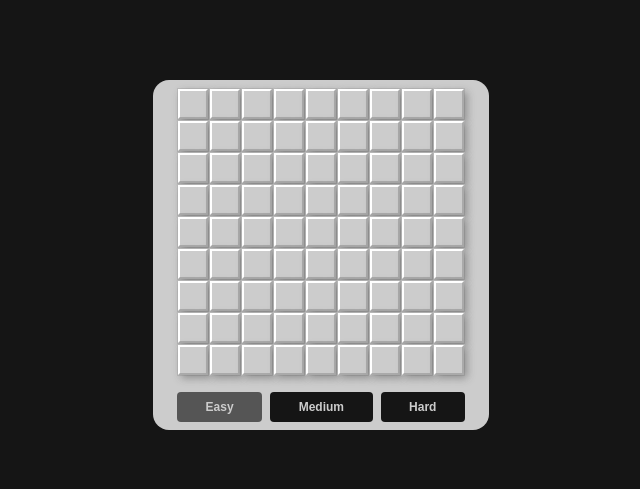
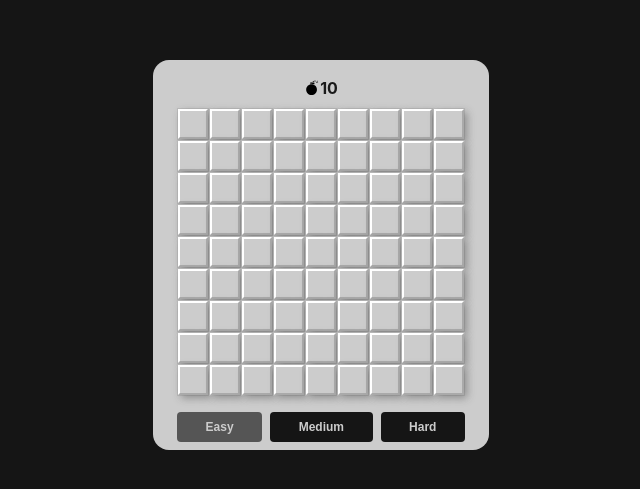
Before and after one commit to amin-nassar/minesweeper, a React (Vite) app: page / in a window 1280 px wide. Shown: the part 145-634 px from the top of the page, without its empty margins (319-959 px from the left). Built offline with nearby package versions, Linux system fonts and the light colour scheme.

Commit message:
Add game status to `Header` section.

```diff
--- a/src/components/Board/Board.tsx
+++ b/src/components/Board/Board.tsx
@@ -2,6 +2,7 @@ import classes from "./styles.module.css";
 import Cell from "../Cell";
 import { useMinesweeperGame } from "../../hooks/useMinesweeperGame";
 import LevelSelect from "../LevelSelect";
+import Header from "../Header";
 
 export default function Board() {
   const {
@@ -10,9 +11,17 @@ export default function Board() {
     changeLevel,
     level,
     handleCellRightClick,
+    isGameOver,
+    isGameWin,
+    minesLeft,
   } = useMinesweeperGame();
   return (
     <>
+      <Header
+        isGameOver={isGameOver}
+        isGameWin={isGameWin}
+        minesLeft={minesLeft}
+      />
       <div className="board">
         {gameBoard.map((row, rowIndex) => (
           <div key={rowIndex} className={classes.row}>
--- /dev/null
+++ b/src/components/Header/GameStatus.tsx
@@ -0,0 +1,29 @@
+import mineIcon from "/icons/mine.svg";
+import classes from "./styles.module.css";
+
+export interface GameStatusProps {
+  isGameWin: boolean;
+  isGameOver: boolean;
+  minesLeft: number;
+}
+
+export default function GameStatus({
+  isGameOver,
+  isGameWin,
+  minesLeft,
+}: GameStatusProps) {
+  const isGameEnded = isGameOver || isGameWin;
+
+  return (
+    <>
+      {isGameWin && <span>You Win!</span>}
+      {isGameOver && <span>Game Over!</span>}
+      {!isGameEnded && (
+        <>
+          <img src={mineIcon} alt="Mine" className={classes.icon} />
+          {minesLeft}
+        </>
+      )}
+    </>
+  );
+}
--- /dev/null
+++ b/src/components/Header/Header.tsx
@@ -0,0 +1,21 @@
+import React from "react";
+import classes from "./styles.module.css";
+import GameStatus, { GameStatusProps } from "./GameStatus";
+
+type HeaderProps = GameStatusProps;
+
+export default function Header({
+  isGameOver,
+  isGameWin,
+  minesLeft,
+}: HeaderProps) {
+  return (
+    <header className={classes.header}>
+      <GameStatus
+        isGameOver={isGameOver}
+        isGameWin={isGameWin}
+        minesLeft={minesLeft}
+      />
+    </header>
+  );
+}
--- /dev/null
+++ b/src/components/Header/index.ts
@@ -0,0 +1 @@
+export { default } from "./Header";
--- /dev/null
+++ b/src/components/Header/styles.module.css
@@ -0,0 +1,20 @@
+.header {
+  display: flex;
+  justify-content: center;
+  align-items: center;
+  padding: 0.5rem 0;
+  font-weight: 700;
+  font-size: 1rem;
+  white-space: nowrap;
+
+  & .icon {
+    width: 1rem;
+    height: 1rem;
+  }
+
+  & .label {
+    display: flex;
+    align-items: center;
+    gap: 0.25rem;
+  }
+}
--- a/src/hooks/useMinesweeperGame.ts
+++ b/src/hooks/useMinesweeperGame.ts
@@ -18,6 +18,8 @@ export function useMinesweeperGame() {
   const [isGameOver, setIsGameOver] = useState(false);
   const [isGameWin, setIsGameWin] = useState(false);
   const [flagsCount, setFlagsCount] = useState(0);
+
+  const minesLeft = gameLevel.mines - flagsCount;
 
   function resetGame() {
     setGameBoard(createBoard(GAME_LEVELS[level]));
@@ -151,5 +153,8 @@ export function useMinesweeperGame() {
     changeLevel: handleChange,
     handleCellRightClick,
     flagsCount,
+    minesLeft,
+    isGameOver,
+    isGameWin,
   };
 }
```
